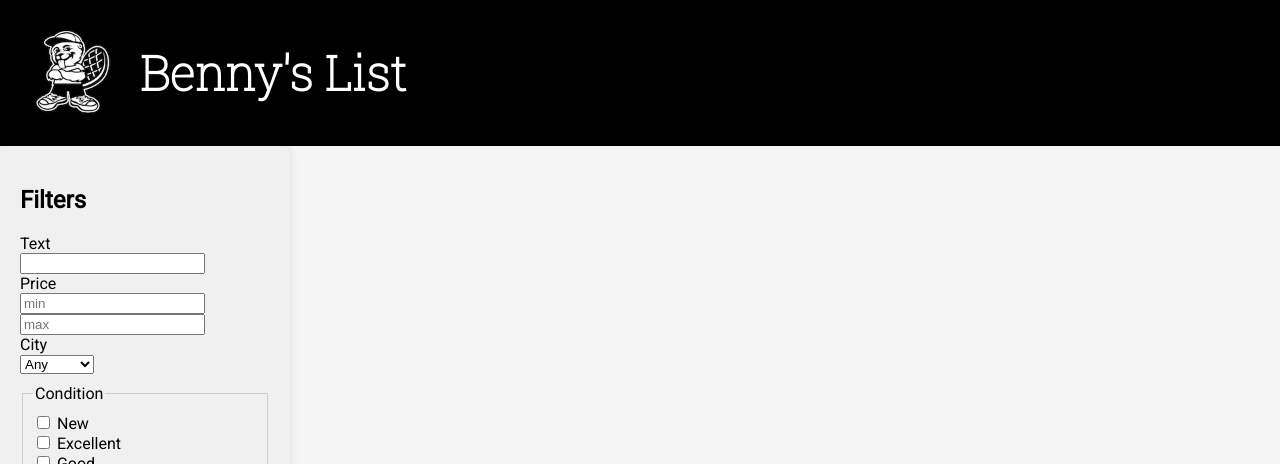
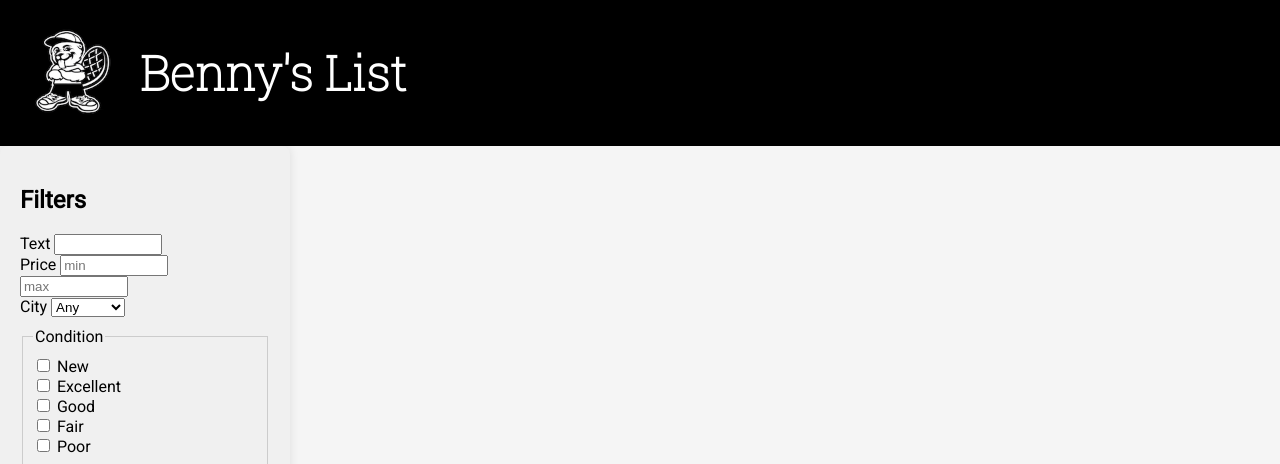
Before and after one commit to Mangossa/CS290-Assignment-2, a plain HTML site: page index.html in a window 1280 px wide. Shown: the top 464 px of the page. Drawn offline with Linux system fonts and the light colour scheme.

Commit message:
Update style.css

```diff
--- a/style.css
+++ b/style.css
@@ -53,3 +53,15 @@ main.content {
   border: 1px solid #ccc; /* Add a border to the fieldset */
   margin-top: 10px;    /* Add some space between the fieldset and other filter items */
 }
+/* Adjust spacing between min and max price inputs */
+.filter-input-element {
+  display: inline-block; /* Make each input display inline to sit next to each other */
+}
+
+#filter-min-price {
+  margin-right: 10px; /* Space between the min and max inputs */
+}
+
+.filter-input-element input {
+  width: 100px; /* Ensure inputs have a consistent width */
+}
```
